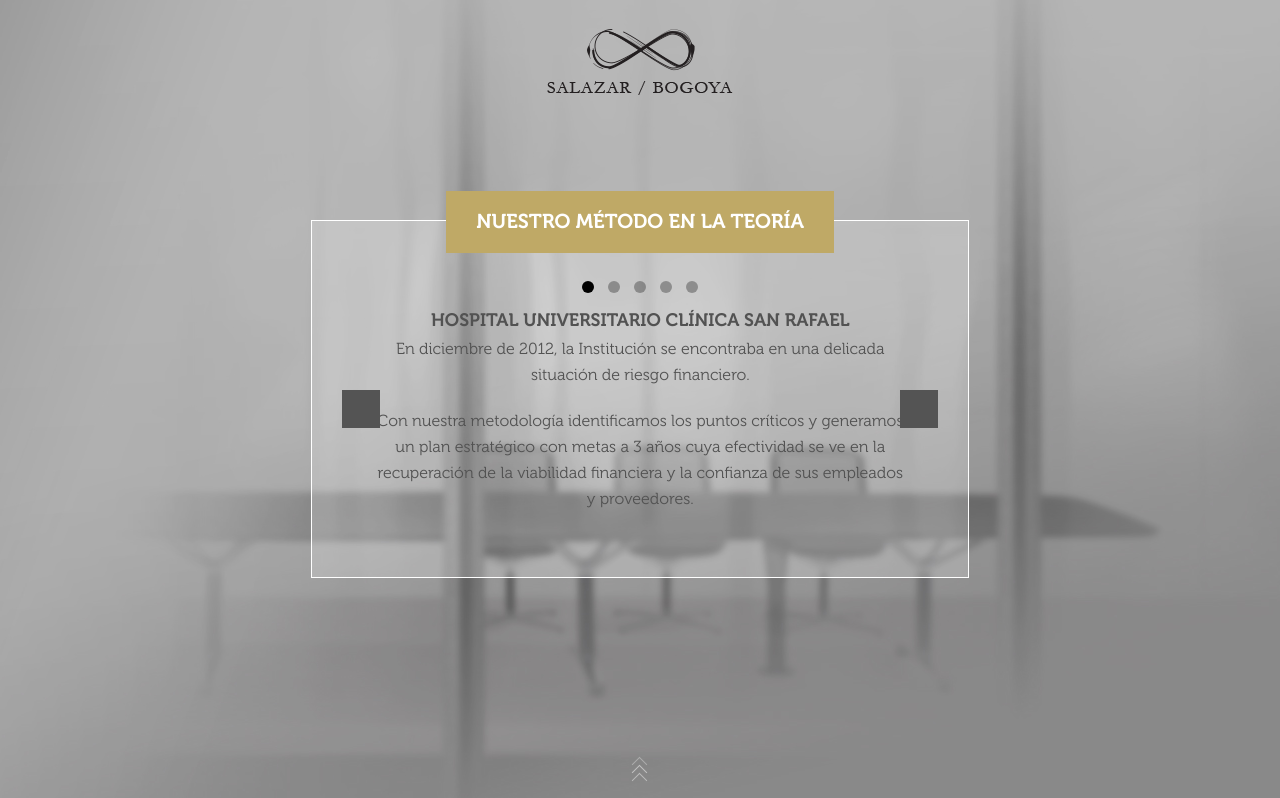
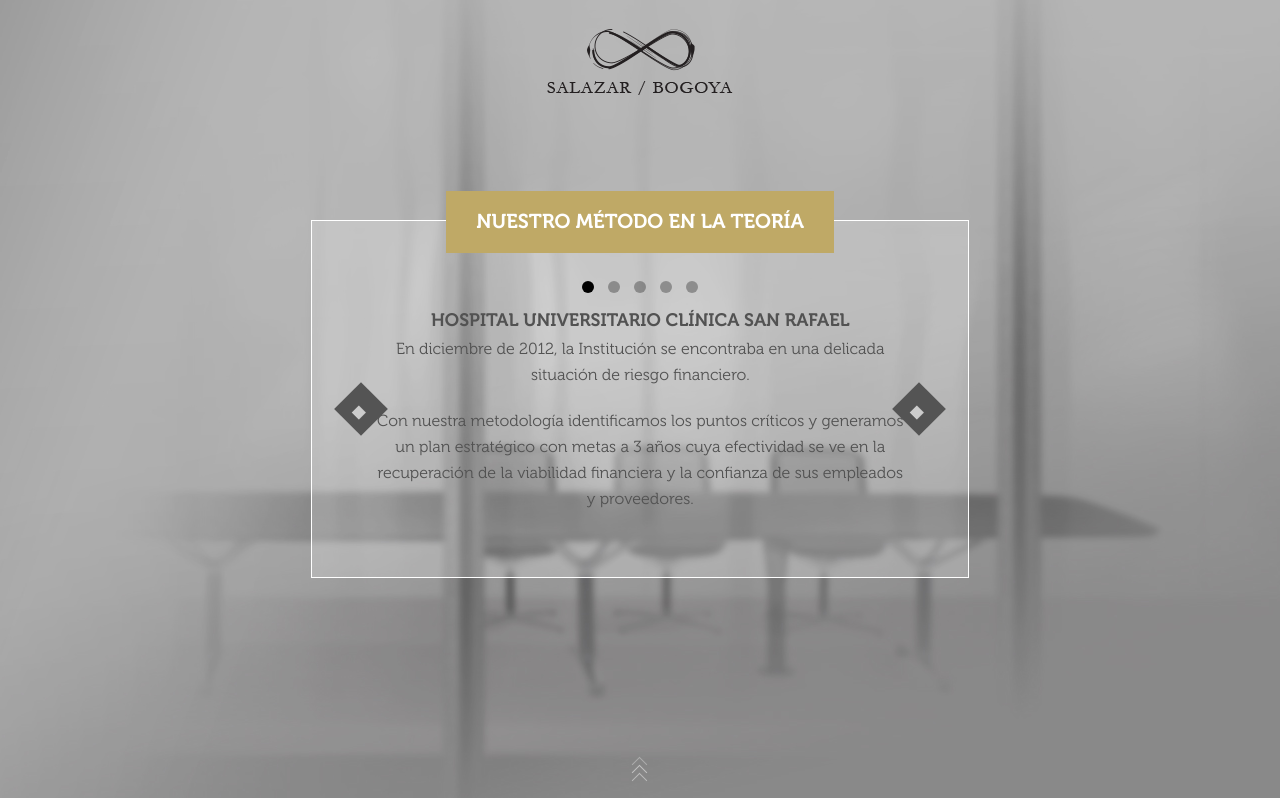
Before and after one commit to fleopardo/lucas, a PHP site: page / in a window 1280 px wide. Shown: the part 1001-1799 px from the top of the page. Run offline with PHP 8.4, Linux system fonts and the light colour scheme.

Commit message:
stilos de slider

```diff
--- a/css/global.css
+++ b/css/global.css
@@ -219,9 +219,11 @@ body {
 	text-align: center;
 	margin: 0 28px;
 }
+
 .link-rombo:hover {
 	text-decoration: none;
 }
+
 .link-rombo span{
 	display: block;
 	color: #bfa966;
@@ -230,6 +232,7 @@ body {
 	vertical-align: middle;
 	text-transform: uppercase;
 }
+
 .link-rombo .square{
 	background: #fff;
 	position: absolute;
--- a/css/nuestro-metodo-en-la-practica.css
+++ b/css/nuestro-metodo-en-la-practica.css
@@ -47,6 +47,24 @@
 	height: 38px;
 	padding: 15px;
 	background: #545454;
+	-moz-transform: rotate(45deg);
+	-webkit-transform: rotate(45deg);
+	-o-transform: rotate(45deg);
+	-ms-transform: rotate(45deg);
+	transform: rotate(45deg);
+}
+
+.owl-theme .owl-buttons > div::before {
+	content: '';
+	display: inline-block;
+	width: 10px;
+	height: 10px;
+	background: #ccc;
+	-moz-transform: rotate(0);
+	-webkit-transform: rotate(0);
+	-o-transform: rotate(0);
+	-ms-transform: rotate(0);
+	transform: rotate(0);
 }
 
 .owl-theme .owl-buttons > div:hover {
@@ -56,6 +74,11 @@
 	height: 38px;
 	padding: 15px;
 	background: #545454;
+	-moz-transform: rotate(0);
+	-webkit-transform: rotate(0);
+	-o-transform: rotate(0);
+	-ms-transform: rotate(0);
+	transform: rotate(0);
 }
 
 .owl-prev{
```
